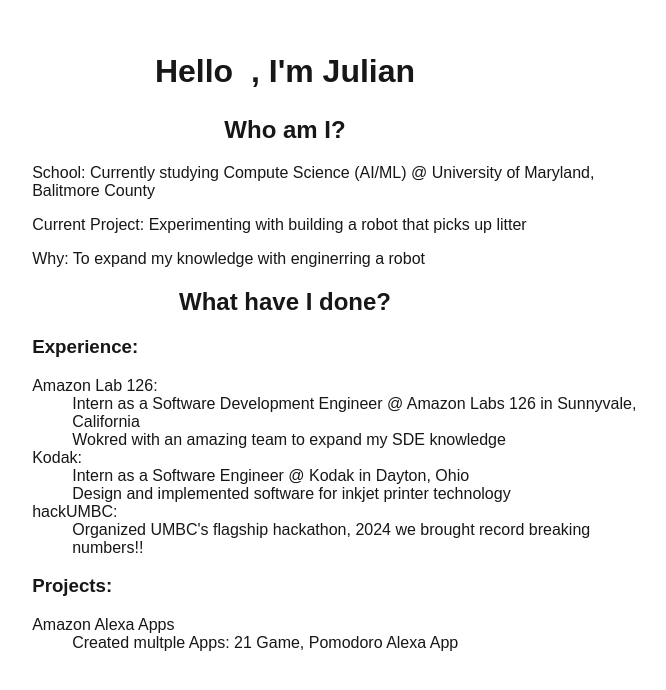
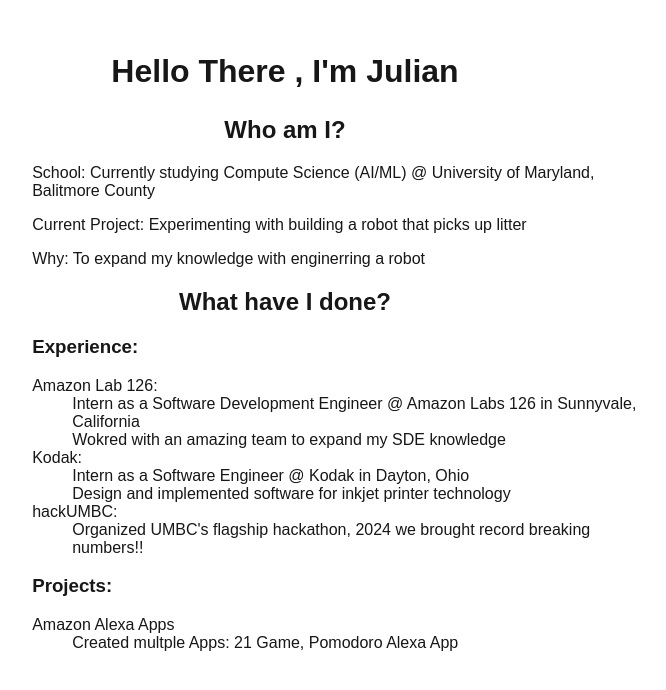
Before and after one commit to JulianChavez/JulianChavezWebsite, a Next.js app: page / in a window 1280 px wide. Shown: the top 690 px of the page, without its empty margins (355-1021 px from the left). Built offline with nearby package versions, Linux system fonts and the light colour scheme.

Commit message:
Updated cursor blink, only blinks on pause effect

```diff
--- a/app/components/intro.tsx
+++ b/app/components/intro.tsx
@@ -1,18 +1,19 @@
 'use client';
 import React, { use, useEffect } from 'react';
-import useTypedMsg from './typingEffect';
+import useTypedMsg, { TYPE_EFFECT } from './typingEffect';
 
-const hiMessage = ["Hi There", "Hello There", "Howdy There", "Speaky Hello", "Hi Engineer"]
+const hiMessage = ["Hi Recruiter", "Hello There", "Howdy There", "Speaky Hello", "Hi Engineer"]
 
 const Intro = () => {
-    //TO-DO: Fix Line in type writing effect
+    //TO-DO: Fix Line in type writing effect | Add pausing when everything is deleted
     //TO-DO: Fix tailwind class error(className -> class)
     //TO-DO: Try to remove use-client, CSR instead of SSR
-    const typedMsg = useTypedMsg(hiMessage)
-
+    const [typedMsg, currentEffect] = useTypedMsg(hiMessage);
     return (
         <h2 className='Name' style={{ textAlign: 'center', fontSize: 'xx-large' }}>
-            <span className='blinking-cursor'> {typedMsg}</span>
+            <span className={currentEffect == TYPE_EFFECT.DELETING || currentEffect == TYPE_EFFECT.WRITING ? 'cursor' : 'blinking-cursor'}>
+                {typedMsg}
+            </span>
             <span>, I'm Julian</span>
         </h2>
     )
--- a/app/components/typingEffect.tsx
+++ b/app/components/typingEffect.tsx
@@ -1,13 +1,13 @@
 'use client'; //idk if i really need to add this or not
 import React from 'react';
 
-enum TYPE_EFFECT {
+export enum TYPE_EFFECT {
     WRITING,
     PAUSING,
     DELETING
 }
-const TYPE_INTRVL = 250
-const PAUSING_INTRVL = 1000
+const TYPE_INTRVL = 120
+const PAUSING_INTRVL = 1500
 const DELETING_INTRVL = 100
 
 const useTypedMsg = (messageList: String[]) => {
@@ -49,6 +49,6 @@
                 return () => clearTimeout(timeout)
         }
     }, [messageList, typed, typeEffect, indexList])
-    return typed
+    return [typed, typeEffect]
 }
 export default useTypedMsg
--- a/app/globals.css
+++ b/app/globals.css
@@ -19,11 +19,13 @@
     content: "|";
     animation: blink 1s step-start infinite;
   }
-
   @keyframes blink {
     50% {
       opacity: 0;
     }
+  }
+  .cursor:after {
+    content: "|";
   }
 }
 
```
